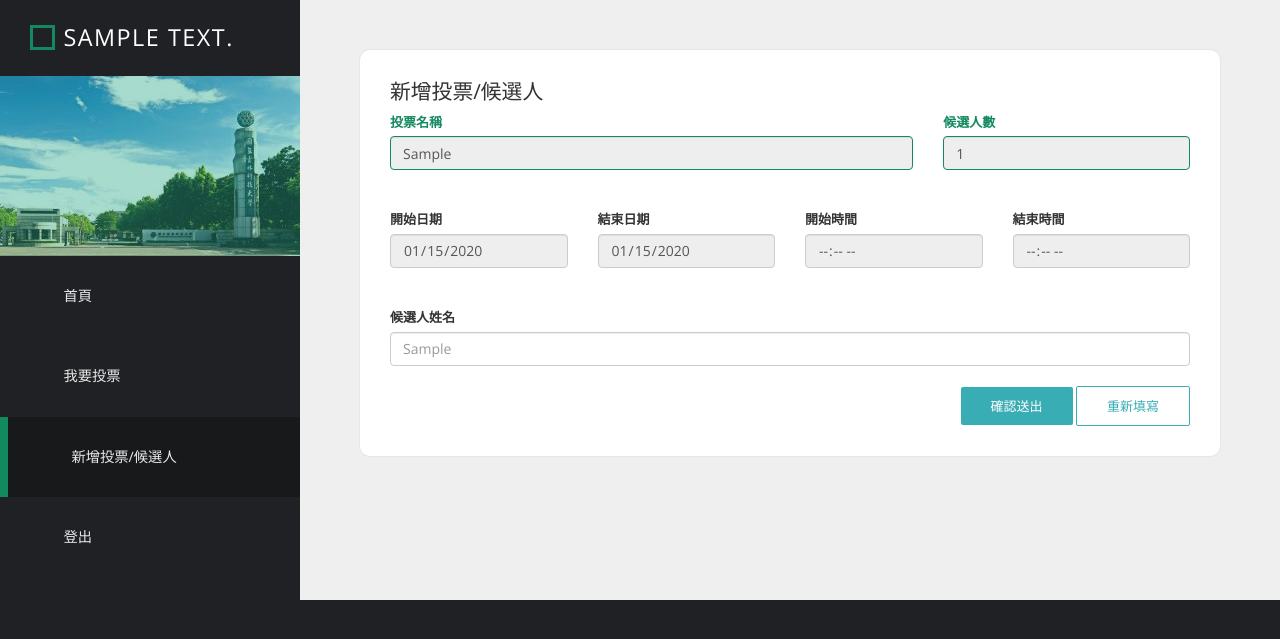
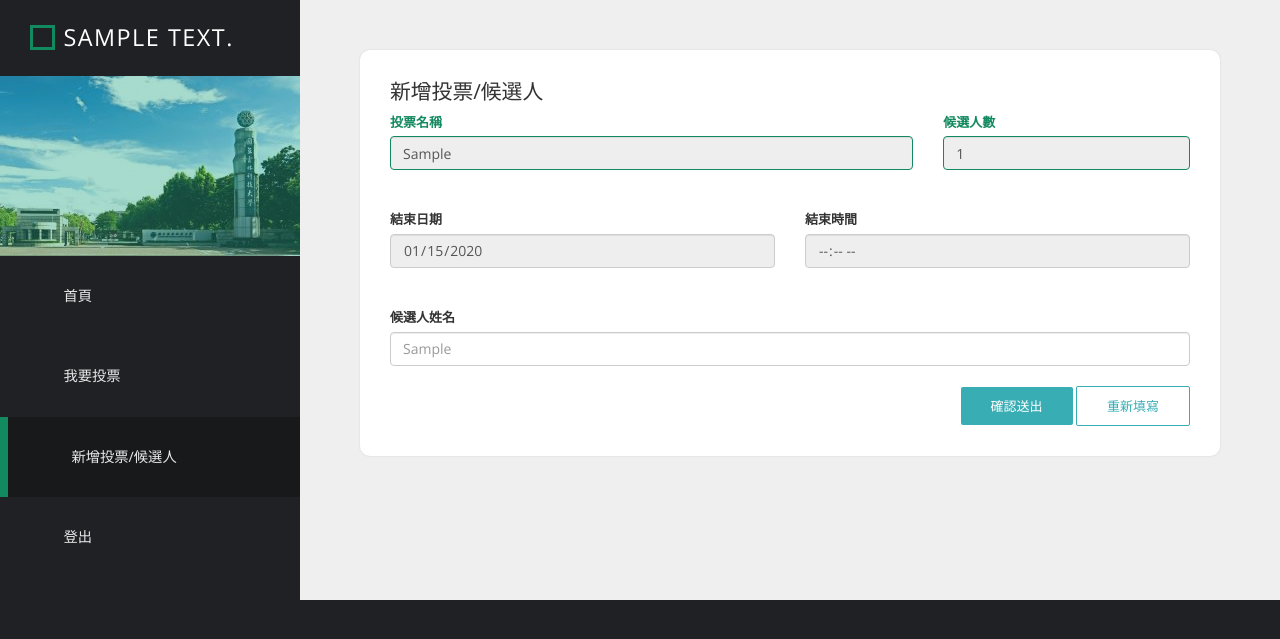
Before and after one commit to william11ya/block-chain, a Flask app: template FlaskSE_master_0605/templates/test_view/add_vote2.html in a window 1280 px wide. Shown: the top 639 px of the page. Run offline with Flask 3, Linux system fonts and the light colour scheme; the template is opened without the code that fills it: most values are stand-ins (such as "Sample title", 1, 10 or a date in 2020); parts of the project's set-up code (start-up, migrations or seed data) failed here and were passed over; some libraries are stand-ins or nearby versions; some web fonts are replaced.

Commit message:
Update add_vote2.html

```diff
--- a/FlaskSE_master_0605/templates/test_view/add_vote2.html
+++ b/FlaskSE_master_0605/templates/test_view/add_vote2.html
@@ -73,19 +73,11 @@
                 </div>
               </div>
               <div class="row form-group">
-                <div class="col-lg-3 col-md-3 form-group">
-                    <label for="startdate">開始日期</label>
-                    <input type="date" class="form-control" id="startdate" value={{content.Start_Date}} disabled>
-                </div>
-                <div class="col-lg-3 col-md-3 form-group">
+                <div class="col-lg-6 col-md-6 form-group">
                     <label for="enddate">結束日期</label>
                     <input type="date" class="form-control" id="enddate" value={{content.End_Date}} disabled>
                 </div>
-                <div class="col-lg-3 col-md-3 form-group">
-                    <label for="starttime">開始時間</label>
-                    <input type="time" class="form-control" id="starttime" value={{content.Start_Time}} disabled>
-                </div>
-                <div class="col-lg-3 col-md-3 form-group">
+                <div class="col-lg-6 col-md-6 form-group">
                     <label for="endtime">結束時間</label>
                     <input type="time" class="form-control" id="endtime" value={{content.End_Time}} disabled>
                 </div>
```
